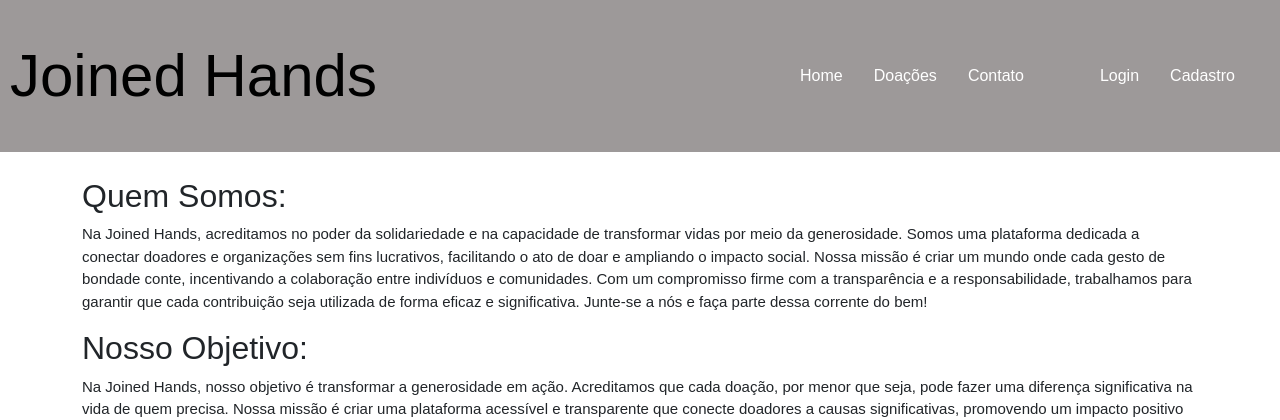
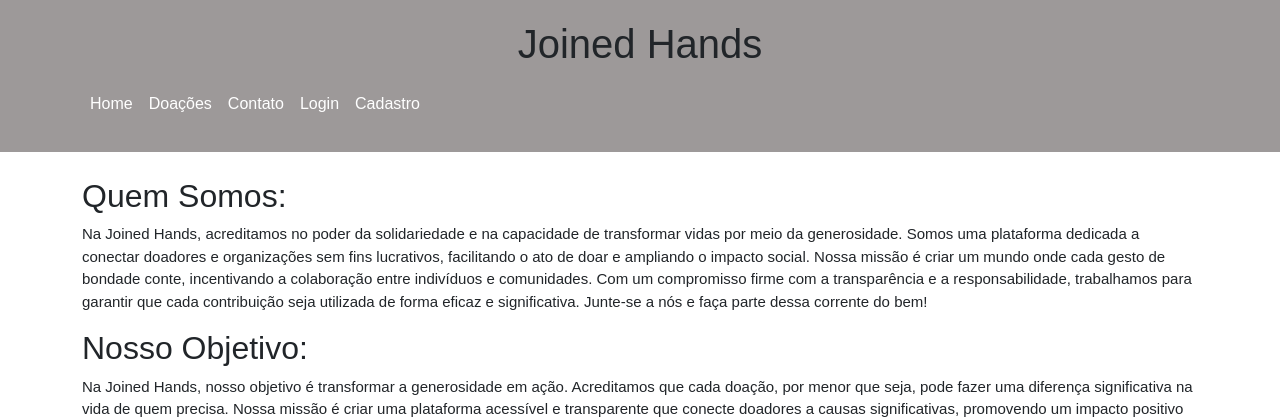
Before and after one commit to Erick-Valente-Sprogis/Projeto_Desenvolvimento_Web, a PHP site: page /index.php in a window 1280 px wide. Shown: the top 420 px of the page. Run offline with PHP 8.4, Linux system fonts and the light colour scheme; some web fonts are replaced.

Commit message:
Update temqteremtudo.css

```diff
--- a/css/temqteremtudo.css
+++ b/css/temqteremtudo.css
@@ -18,49 +18,31 @@ header {
     padding: 20px 0;
 }
 
-/* Estilização do container geral do header */
-.header-container {
-    display: flex; /* Usando flexbox para alinhar os elementos do header */
-    align-items: center; /* Centraliza verticalmente o h1 e a nav-bar */
-    justify-content: space-between; /* O h1 vai para a esquerda, e a nav-bar para a direita */
-    background-color: #9D9999;
-    padding: 20px 10px;
+.header-content {
+    display: flex;
+        /* Certifique-se de que o display esteja definido */
+    align-items: center;
+    justify-content: space-between;
+        padding: 20px 0;
+}
+h1 {
+    font-size: 100px;
+        /* Altere para tamanhos responsivos usando media queries, se necessário */
+    margin: 0;
+    text-align: center;
 }
 
-/* Estilização do título h1 */
-.header-container h1 {
-    font-size: 60px;
-    margin: 0;
-    color: #000000;
-}
-
-/* Geral: alinhamento total à direita */
-nav .navbar-nav {
-    display: flex;
-    align-items: center;
-    justify-content: flex-end; /* Move os links para a direita */
-}
-
-/* Margem padrão entre os links */
-nav .navbar-nav li {
-    margin-right: 15px;
-}
-
-/* Espaçamento extra entre os dois grupos */
-nav .navbar-nav .group-separator {
-    margin-right: 60px; /* Espaçamento entre os grupos */
-}
-
-/* Estilo para links */
 nav .nav-link {
     color: #ffffff !important;
     transition: transform 0.3s ease;
+    /* Adicione !important para garantir que o estilo se aplique */
 }
 
 nav .nav-link:hover {
     text-decoration: underline;
     color: #075007 !important;
-    transform: scale(1.1);
+        transform: scale(1.1);
+        /* Adicione !important para garantir que o estilo se aplique */
 }
 
 footer {
```
